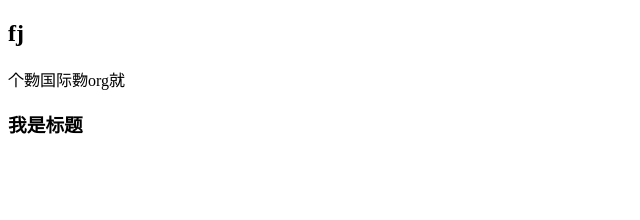
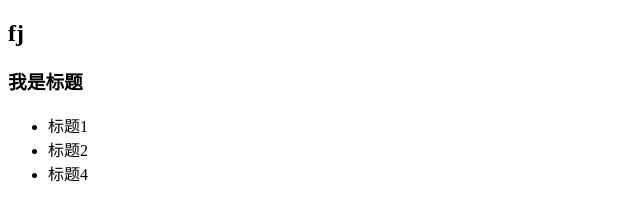
Before and after one commit to yanmeijun/text, a plain HTML site: page index.html in a window 1280 px wide. Shown: the whole page, without its empty margins (0-640 px from the left). Drawn offline with Linux system fonts and the light colour scheme.

Commit message:
add file

```diff
--- a/index.html
+++ b/index.html
@@ -6,9 +6,11 @@
 </head>
 <body>
 	<h2>fj</h2>
-	<p>
-		个覅国际覅org就
-	</p>
 	<h3>我是标题</h3>
+	<ul>
+		<li>标题1</li>
+		<li>标题2</li>
+		<li>标题4</li>
+	</ul>
 </body>
 </html>
```
